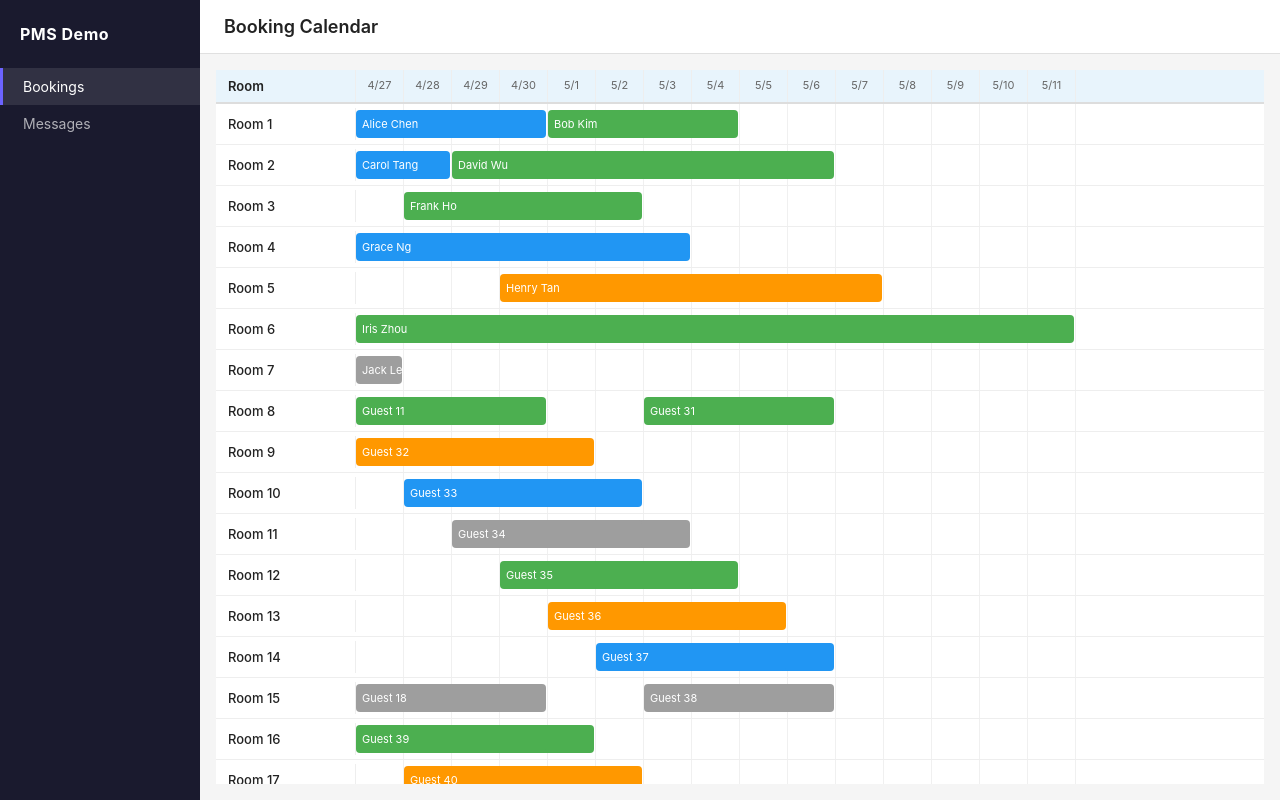
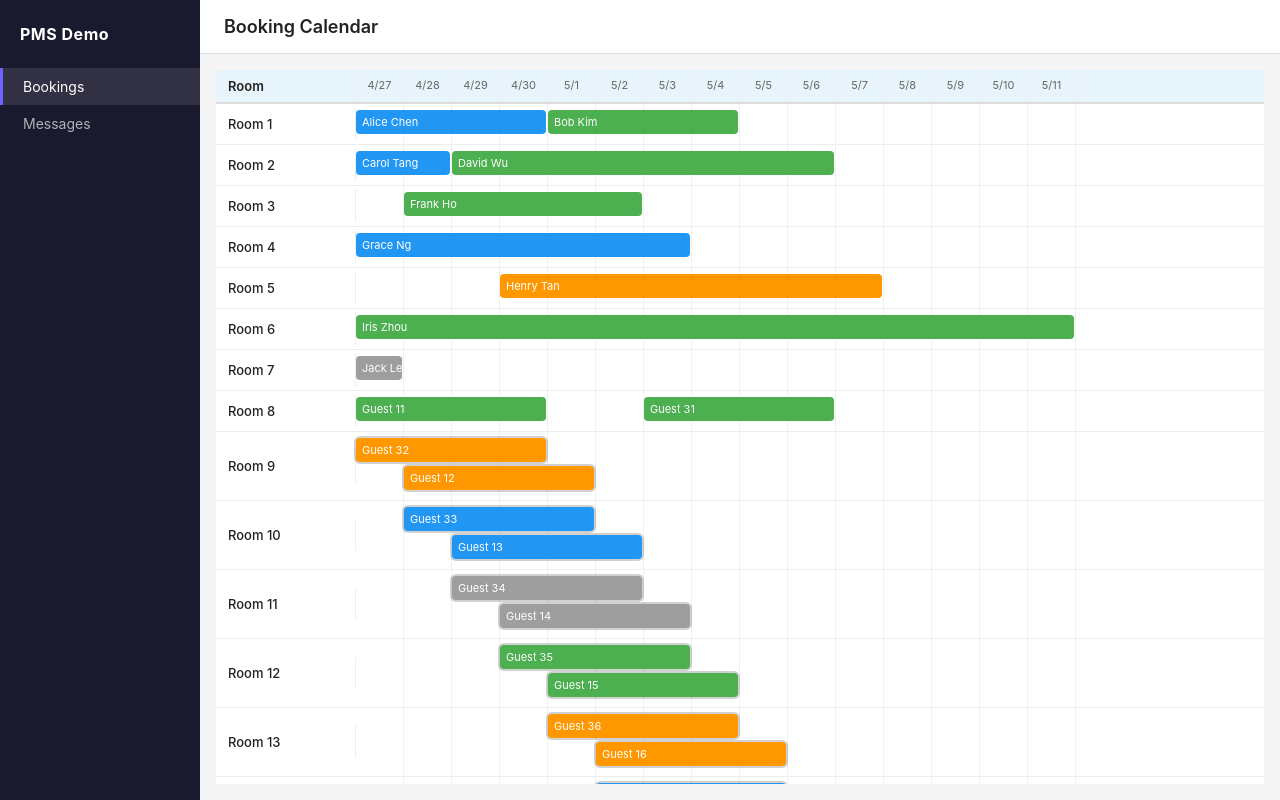
Before and after one commit to callqh/frontend-interview-takehome-main, a Next.js app: page / in a window 1280 px wide. Built offline with nearby package versions, Linux system fonts and the light colour scheme.

Commit message:
fix: separate overlapping room bookings

```diff
--- a/components/BookingGrid/RoomRow.tsx
+++ b/components/BookingGrid/RoomRow.tsx
@@ -3,6 +3,10 @@ import { Booking, BookingStatus } from "@/types";
 
 const COLUMN_WIDTH_PX = 48;
 const MS_PER_DAY = 1000 * 60 * 60 * 24;
+const BASE_ROW_HEIGHT = 40;
+const BOOKING_BAR_HEIGHT = 24;
+const BOOKING_BAR_GAP = 4;
+const BOOKING_BAR_TOP = 6;
 
 interface RoomRowProps {
   rowId: string;
@@ -22,12 +26,51 @@ const STATUS_COLORS: Record<BookingStatus, string> = {
   cancelled: "#F44336",
 };
 
+interface VisibleBooking {
+  booking: Booking;
+  startDay: number;
+  endDay: number;
+  color: string;
+}
+
+interface PositionedBooking extends VisibleBooking {
+  lane: number;
+  hasOverlap: boolean;
+}
+
 function getBookingStatus(status: BookingStatus): string {
   return STATUS_COLORS[status] ?? "#ccc";
 }
 
 function getDayOffset(date: string, rangeStartTime: number): number {
   return Math.floor((new Date(date).getTime() - rangeStartTime) / MS_PER_DAY);
+}
+
+function bookingsOverlap(a: VisibleBooking, b: VisibleBooking): boolean {
+  return a.startDay <= b.endDay && b.startDay <= a.endDay;
+}
+
+function assignBookingLanes(bookings: VisibleBooking[]): PositionedBooking[] {
+  const sortedBookings = [...bookings].sort(
+    (a, b) => a.startDay - b.startDay || a.endDay - b.endDay,
+  );
+  const laneEndDays: number[] = [];
+
+  return sortedBookings.map((booking, index) => {
+    const laneIndex = laneEndDays.findIndex(
+      (laneEndDay) => booking.startDay > laneEndDay,
+    );
+    const lane = laneIndex === -1 ? laneEndDays.length : laneIndex;
+    laneEndDays[lane] = booking.endDay;
+
+    return {
+      ...booking,
+      lane,
+      hasOverlap: sortedBookings.some((otherBooking, otherIndex) => {
+        return index !== otherIndex && bookingsOverlap(booking, otherBooking);
+      }),
+    };
+  });
 }
 
 function RoomRowComponent({
@@ -46,7 +89,7 @@ function RoomRowComponent({
   const visibleBookings = useMemo(() => {
     const rangeStartTime = new Date(dateRangeStart).getTime();
 
-    return bookings
+    const visibleItems = bookings
       .map((b) => {
         const startDay = getDayOffset(b.checkIn, rangeStartTime);
         const endDay = getDayOffset(b.checkOut, rangeStartTime);
@@ -56,15 +99,25 @@ function RoomRowComponent({
       .filter(({ startDay, endDay }) => {
         return endDay >= visibleStartIndex && startDay <= visibleEndIndex;
       });
+
+    return assignBookingLanes(visibleItems);
   }, [bookings, visibleStartIndex, visibleEndIndex, dateRangeStart]);
 
   const isHovered = hoveredDayIndex !== null;
+  const laneCount =
+    visibleBookings.reduce((maxLane, { lane }) => Math.max(maxLane, lane), 0) +
+    1;
+  const rowHeight = Math.max(
+    BASE_ROW_HEIGHT,
+    BOOKING_BAR_TOP + laneCount * (BOOKING_BAR_HEIGHT + BOOKING_BAR_GAP) + 6,
+  );
 
   return (
     <div
       style={{
         display: "flex",
         alignItems: "center",
+        minHeight: rowHeight,
         borderBottom: "1px solid #eee",
         background: isHovered ? "#f0f7ff" : "white",
       }}
@@ -84,7 +137,7 @@ function RoomRowComponent({
         {rowName}
       </div>
 
-      <div style={{ position: "relative", height: 40, flex: 1 }}>
+      <div style={{ position: "relative", height: rowHeight, flex: 1 }}>
         {/* Day cell backgrounds */}
         {Array.from(
           { length: visibleEndIndex - visibleStartIndex + 1 },
@@ -98,7 +151,7 @@ function RoomRowComponent({
                   position: "absolute",
                   left: (dayIndex - visibleStartIndex) * COLUMN_WIDTH_PX,
                   width: COLUMN_WIDTH_PX,
-                  height: 40,
+                  height: rowHeight,
                   background: isCellHovered ? "#e3f2fd" : "transparent",
                   borderRight: "1px solid #f0f0f0",
                   cursor: "default",
@@ -111,7 +164,7 @@ function RoomRowComponent({
         )}
 
         {/* Booking bars */}
-        {visibleBookings.map(({ booking, startDay, endDay, color }) => {
+        {visibleBookings.map(({ booking, startDay, endDay, color, lane, hasOverlap }) => {
           const left = Math.max(
             0,
             (startDay - visibleStartIndex) * COLUMN_WIDTH_PX,
@@ -124,14 +177,14 @@ function RoomRowComponent({
           return (
             <div
               key={booking.id}
-              title={`${booking.guestName} (${booking.status})`}
+              title={`${booking.guestName} (${booking.status})${hasOverlap ? " - overlapping booking" : ""}`}
               onClick={() => onBookingClick(booking)}
               style={{
                 position: "absolute",
                 left,
                 width: width - 2,
-                height: 28,
-                top: 6,
+                height: BOOKING_BAR_HEIGHT,
+                top: BOOKING_BAR_TOP + lane * (BOOKING_BAR_HEIGHT + BOOKING_BAR_GAP),
                 background: color,
                 borderRadius: 4,
                 cursor: "pointer",
@@ -143,6 +196,7 @@ function RoomRowComponent({
                 overflow: "hidden",
                 whiteSpace: "nowrap",
                 zIndex: 2,
+                boxShadow: hasOverlap ? "0 0 0 2px rgba(0,0,0,0.18)" : "none",
               }}
             >
               {booking.guestName}
```
Also changed, not shown: 1 other file (tests, documents, lock files or other folders).
